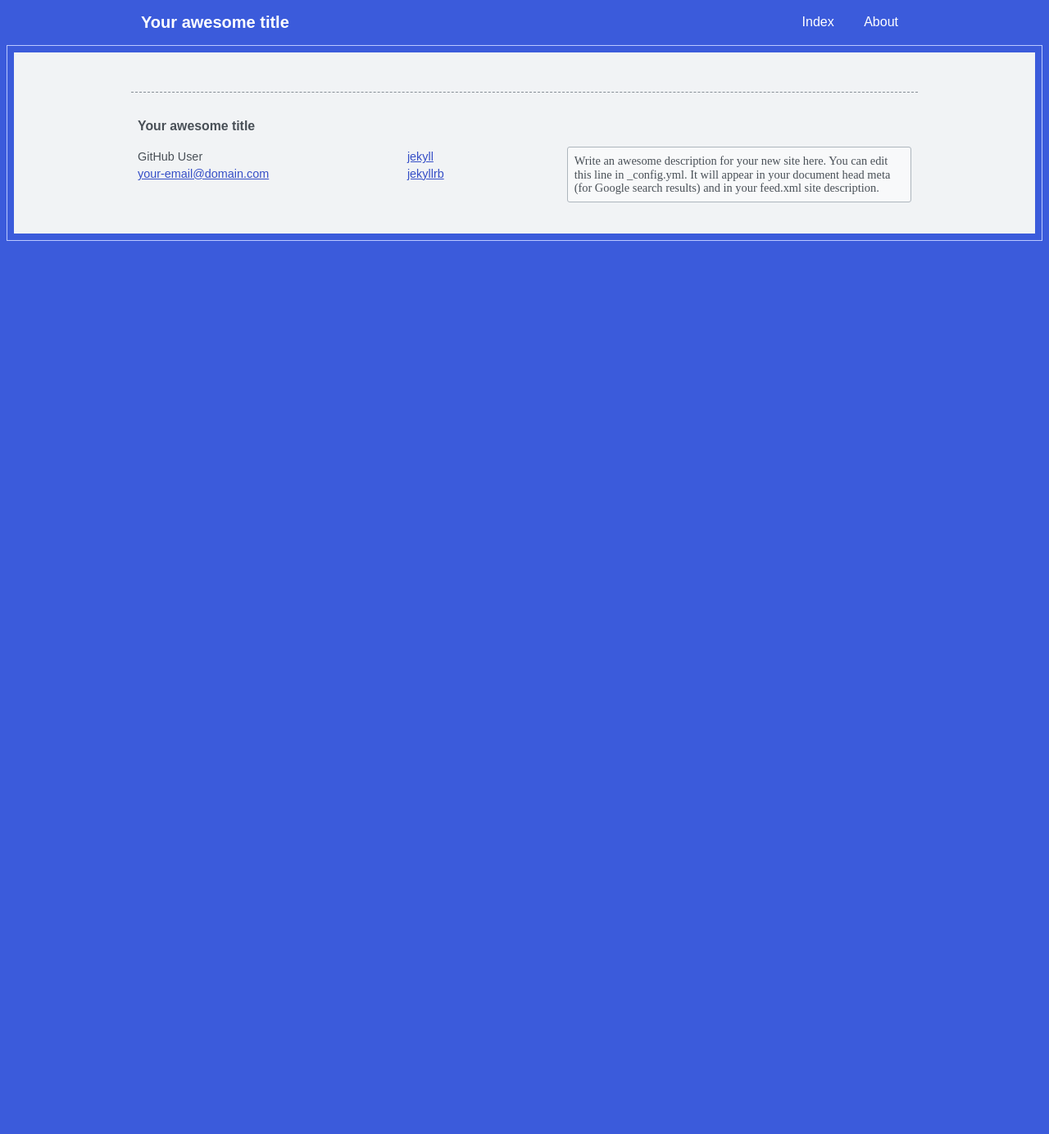
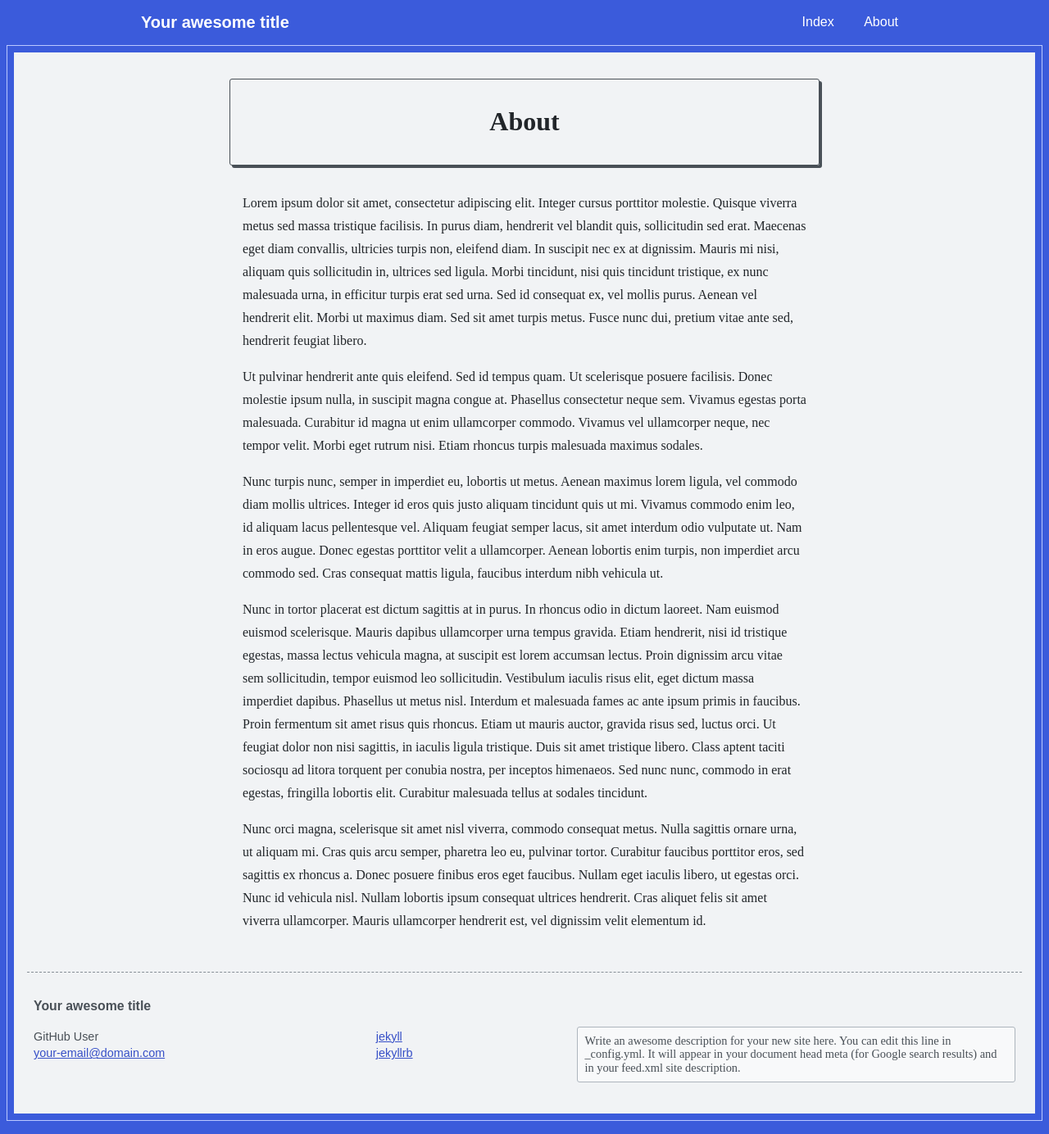
Before and after one commit to iliu-net/jekyll-theme-xyzzy, a Jekyll site: the page built from about.md, in a window 1280 px wide. Shown: the whole page at 82% size. Built offline with Jekyll 4.4.1, drawn with Linux system fonts in a browser that asks for light colours; before the commit the page ends 900 px from its top, so only the background shows below that.

Commit message:
Add styling to page layout

```diff
--- a/_layouts/page.html
+++ b/_layouts/page.html
@@ -1,5 +1,14 @@
 ---
 layout: default
 ---
+<article class="post">
 
-{{ content }}
+  <header class="article-header text-center">
+    <h1>{{ page.title | escape }}</h1>
+  </header>
+
+  <section class="article-body">
+    {{ content }}
+  </div>
+
+</article>
--- a/_sass/xyzzy/_layout.scss
+++ b/_sass/xyzzy/_layout.scss
@@ -150,7 +150,7 @@
   box-shadow: 3px 3px 0 #495057;
   margin-bottom: 2rem;
   margin-top: 1rem;
-  padding: .75rem;
+  padding: 0.75rem;
 
   a {
     @extend .font-sans;
--- a/_sass/xyzzy/_utility.scss
+++ b/_sass/xyzzy/_utility.scss
@@ -6,7 +6,10 @@
 .xlimit-sm { max-width: $xlimit-sm; }
 .xlimit-xs { max-width: $xlimit-xs; }
 
-
 .font-sans {
   font-family: $font-family-sans;
 }
+
+.text-center {
+  text-align: center;
+}
--- a/about.md
+++ b/about.md
@@ -3,3 +3,12 @@ layout: page
 title: About
 permalink: /about/
 ---
+Lorem ipsum dolor sit amet, consectetur adipiscing elit. Integer cursus porttitor molestie. Quisque viverra metus sed massa tristique facilisis. In purus diam, hendrerit vel blandit quis, sollicitudin sed erat. Maecenas eget diam convallis, ultricies turpis non, eleifend diam. In suscipit nec ex at dignissim. Mauris mi nisi, aliquam quis sollicitudin in, ultrices sed ligula. Morbi tincidunt, nisi quis tincidunt tristique, ex nunc malesuada urna, in efficitur turpis erat sed urna. Sed id consequat ex, vel mollis purus. Aenean vel hendrerit elit. Morbi ut maximus diam. Sed sit amet turpis metus. Fusce nunc dui, pretium vitae ante sed, hendrerit feugiat libero.
+
+Ut pulvinar hendrerit ante quis eleifend. Sed id tempus quam. Ut scelerisque posuere facilisis. Donec molestie ipsum nulla, in suscipit magna congue at. Phasellus consectetur neque sem. Vivamus egestas porta malesuada. Curabitur id magna ut enim ullamcorper commodo. Vivamus vel ullamcorper neque, nec tempor velit. Morbi eget rutrum nisi. Etiam rhoncus turpis malesuada maximus sodales.
+
+Nunc turpis nunc, semper in imperdiet eu, lobortis ut metus. Aenean maximus lorem ligula, vel commodo diam mollis ultrices. Integer id eros quis justo aliquam tincidunt quis ut mi. Vivamus commodo enim leo, id aliquam lacus pellentesque vel. Aliquam feugiat semper lacus, sit amet interdum odio vulputate ut. Nam in eros augue. Donec egestas porttitor velit a ullamcorper. Aenean lobortis enim turpis, non imperdiet arcu commodo sed. Cras consequat mattis ligula, faucibus interdum nibh vehicula ut.
+
+Nunc in tortor placerat est dictum sagittis at in purus. In rhoncus odio in dictum laoreet. Nam euismod euismod scelerisque. Mauris dapibus ullamcorper urna tempus gravida. Etiam hendrerit, nisi id tristique egestas, massa lectus vehicula magna, at suscipit est lorem accumsan lectus. Proin dignissim arcu vitae sem sollicitudin, tempor euismod leo sollicitudin. Vestibulum iaculis risus elit, eget dictum massa imperdiet dapibus. Phasellus ut metus nisl. Interdum et malesuada fames ac ante ipsum primis in faucibus. Proin fermentum sit amet risus quis rhoncus. Etiam ut mauris auctor, gravida risus sed, luctus orci. Ut feugiat dolor non nisi sagittis, in iaculis ligula tristique. Duis sit amet tristique libero. Class aptent taciti sociosqu ad litora torquent per conubia nostra, per inceptos himenaeos. Sed nunc nunc, commodo in erat egestas, fringilla lobortis elit. Curabitur malesuada tellus at sodales tincidunt.
+
+Nunc orci magna, scelerisque sit amet nisl viverra, commodo consequat metus. Nulla sagittis ornare urna, ut aliquam mi. Cras quis arcu semper, pharetra leo eu, pulvinar tortor. Curabitur faucibus porttitor eros, sed sagittis ex rhoncus a. Donec posuere finibus eros eget faucibus. Nullam eget iaculis libero, ut egestas orci. Nunc id vehicula nisl. Nullam lobortis ipsum consequat ultrices hendrerit. Cras aliquet felis sit amet viverra ullamcorper. Mauris ullamcorper hendrerit est, vel dignissim velit elementum id.
```
